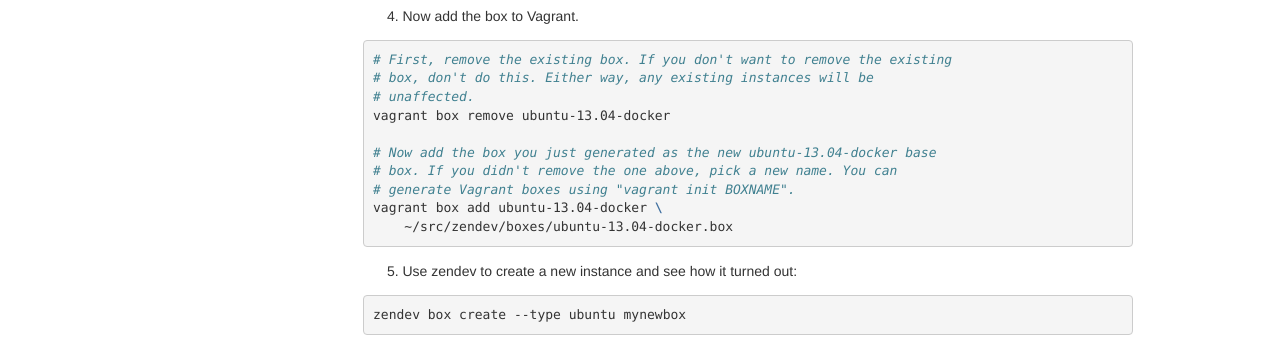
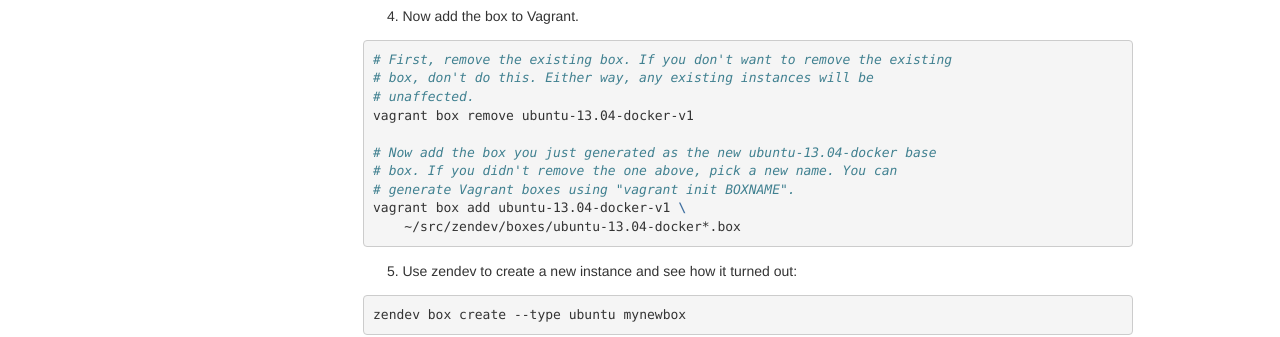
Before and after one commit to zenoss/zendev, a Sphinx documentation site: the page built from docs/packer.rst, in a window 1280 px wide. Shown: the part 375-712 px from the top of the page. Built offline with Sphinx 7.4.7, drawn with Linux system fonts in a browser that asks for light colours.

```diff
--- a/docs/installation.rst
+++ b/docs/installation.rst
@@ -243,7 +243,7 @@ development.
 
 .. code-block:: bash
 
-    vagrant init ubuntu-13.04-docker
+    vagrant init ubuntu-13.04-docker-v1
 
 As the pretty words will tell you, a Vagrantfile will have been created in that
 directory. Edit it, uncomment the line specifying the box URL, and set it to
@@ -251,7 +251,7 @@ the one we have hosted:
 
 .. code-block:: ruby
 
-    config.vm.box_url = "http://vagrant.zendev.org/boxes/ubuntu-13.04-docker.box"
+    config.vm.box_url = "http://vagrant.zendev.org/boxes/ubuntu-13.04-docker-v1.box"
 
 You should also probably uncomment either the private or public networking line
 so you can actually interact with the things running thereon:
--- a/docs/packer.rst
+++ b/docs/packer.rst
@@ -28,13 +28,13 @@ template is stored in the ``boxes`` directory of your zendev source.
     # First, remove the existing box. If you don't want to remove the existing
     # box, don't do this. Either way, any existing instances will be
     # unaffected.
-    vagrant box remove ubuntu-13.04-docker
+    vagrant box remove ubuntu-13.04-docker-v1
 
     # Now add the box you just generated as the new ubuntu-13.04-docker base
     # box. If you didn't remove the one above, pick a new name. You can
     # generate Vagrant boxes using "vagrant init BOXNAME".
-    vagrant box add ubuntu-13.04-docker \
-        ~/src/zendev/boxes/ubuntu-13.04-docker.box
+    vagrant box add ubuntu-13.04-docker-v1 \
+        ~/src/zendev/boxes/ubuntu-13.04-docker*.box
 
 5. Use zendev to create a new instance and see how it turned out:
 
```
Also changed, not shown: 3 other files.
